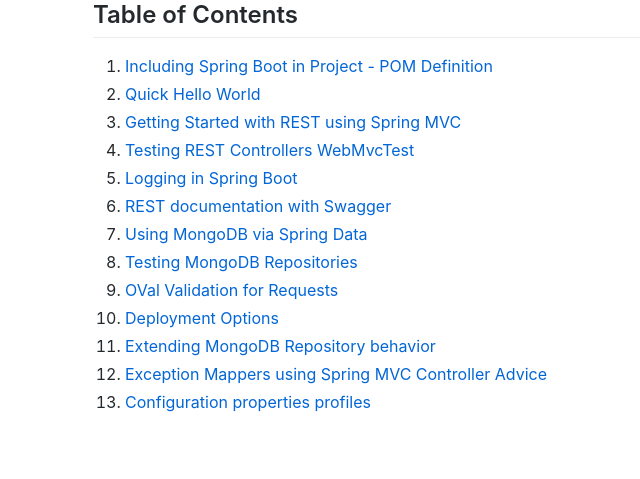
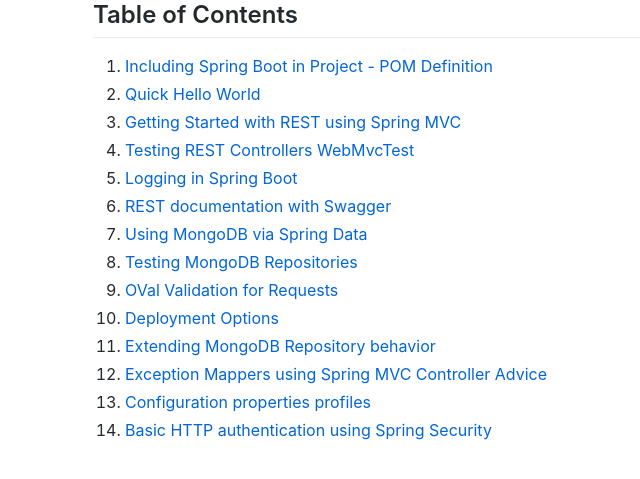
Before and after one commit to GlueCoders/springboot-guide-docs, a Jekyll site: the page built from TOC.md, in a window 1280 px wide. Shown: the top 479 px of the page, without its empty margins (57-697 px from the left). Built offline with Jekyll 4.4.1, drawn with Linux system fonts in a browser that asks for light colours; our own code applies the rules of GitHub Pages for plain Markdown files; comment, search, counter and statistics services are not loaded.

Commit message:
Updated TOC.md

```diff
--- a/TOC.md
+++ b/TOC.md
@@ -13,3 +13,4 @@
 11. [Extending MongoDB Repository behavior](/custom-mongodb.md)
 12. [Exception Mappers using Spring MVC Controller Advice](/mvc-exceptionmapper.md)
 13. [Configuration properties profiles](/configuration-profiles.md)
+14. [Basic HTTP authentication using Spring Security](/basic-auth-springsecurity.md)
```
